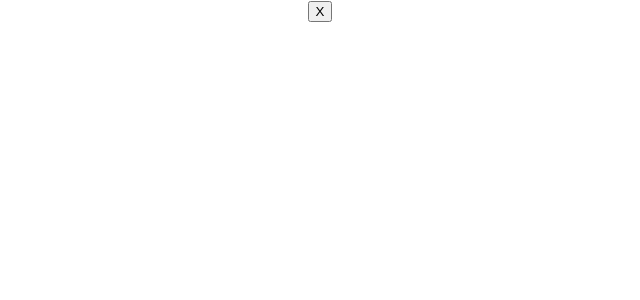
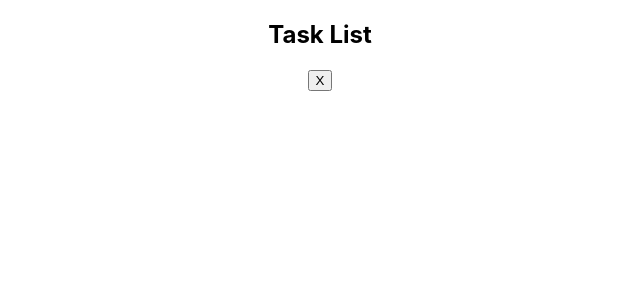
Before and after one commit to cookm353/ReactForms, a React (Create React App) app in the folder ToDos/: page / in a window 1280 px wide. Shown: the top 300 px of the page, without its empty margins (320-960 px from the left). Built offline with nearby package versions, Linux system fonts and the light colour scheme.

Commit message:
Added h2

```diff
--- a/ToDos/src/App.js
+++ b/ToDos/src/App.js
@@ -5,6 +5,7 @@ import "./App.css";
 function App() {
   return (
     <div className="App">
+      <h2>Task List</h2>
       <ToDoList />
     </div>
   );
```
